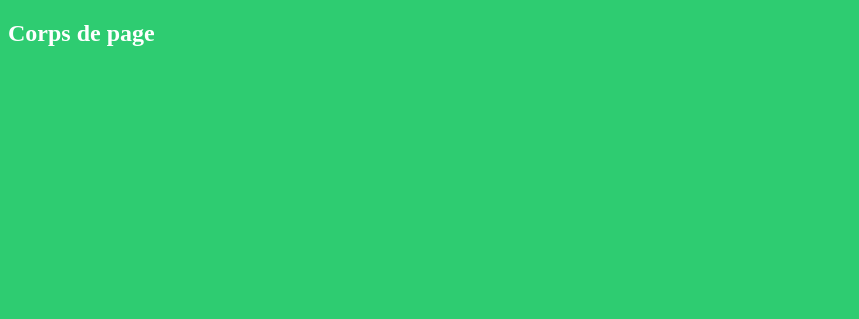
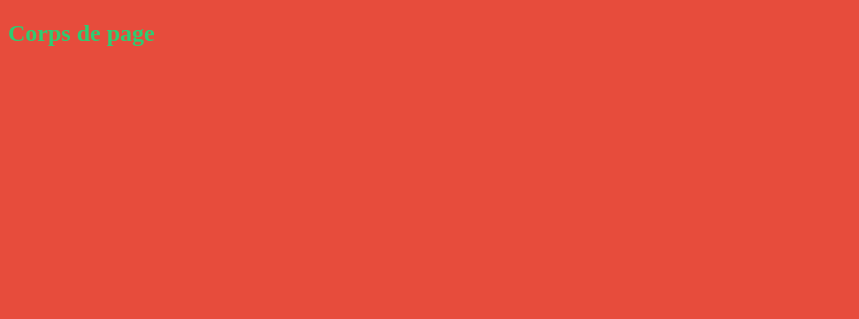
Before and after one commit to alainxavier/Bonjour-test, a plain HTML site: page index.html in a window 1280 px wide. Shown: the top 319 px of the page, without its empty margins (0-859 px from the left). Drawn offline with Linux system fonts and the light colour scheme.

Commit message:
Fond rouge

```diff
--- a/index.html
+++ b/index.html
@@ -6,8 +6,8 @@
     <title>Document</title>
     <style>
         body {
-            background-color: #2ecc71;
-            color: white;
+            background-color: #e74c3c;
+            color: #2ecc71;
         }
         h1 {position: absolute;
         top: 40%;
```
